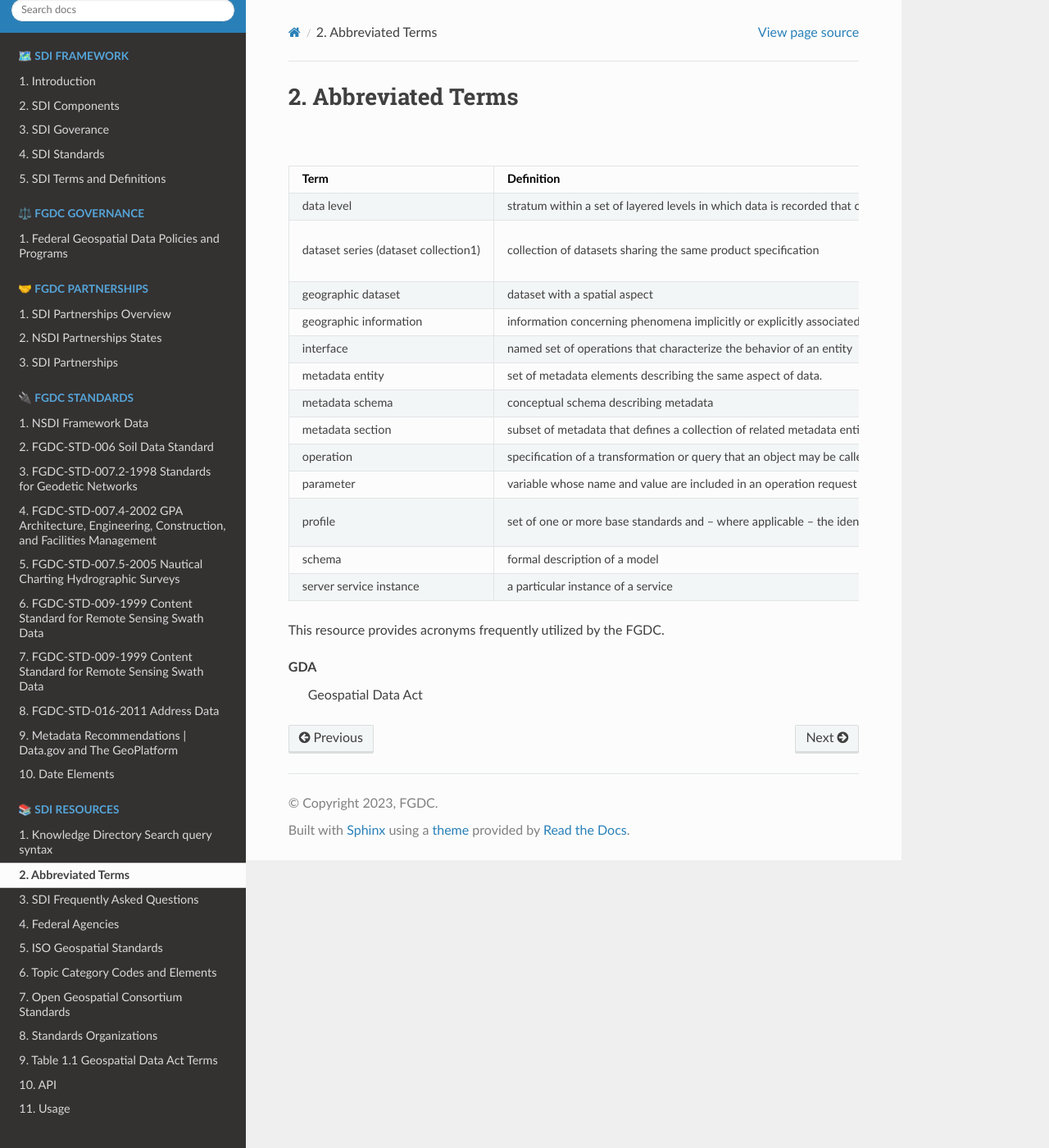
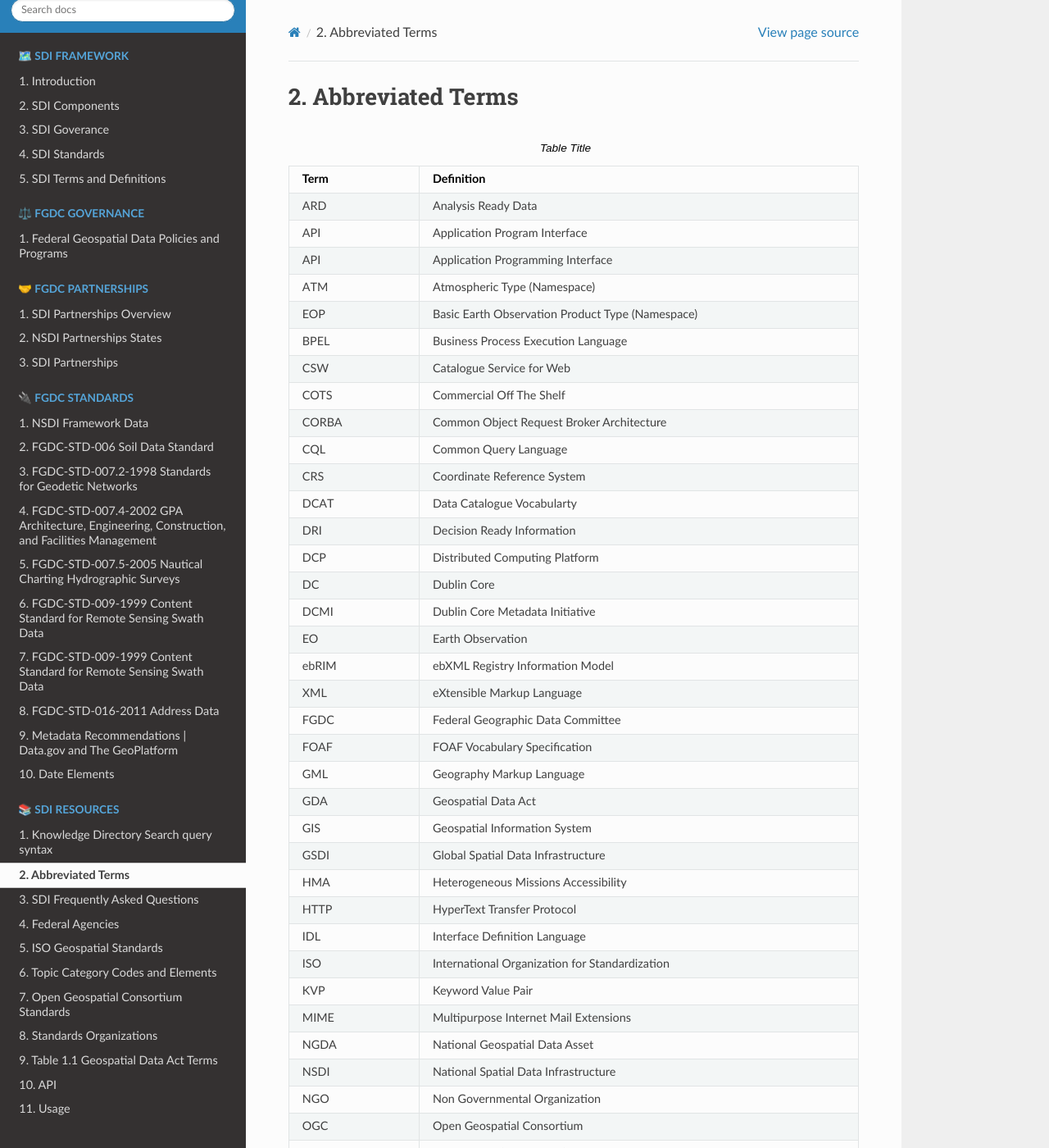
Before and after one commit to fgdcgov/sdi, a Sphinx documentation site: the page built from docs/source/references/acronyms.rst, in a window 1280 px wide and 1400 px high. Shown: the whole window at 82% size. Built offline with Sphinx 7.4.7 and the Read the Docs theme 2.0.0, drawn with Linux system fonts in a browser that asks for light colours; pages that are not in the unit, such as notebooks, are missing from menus; some of the changed text lies outside the part shown.

Commit message:
Updated References

```diff
--- a/docs/source/references/abbreviatedterms.csv
+++ b/docs/source/references/abbreviatedterms.csv
@@ -1,38 +1,55 @@
 Term,Definition
+ARD,Analysis Ready Data
 API ,Application Program Interface
+API,Application Programming Interface
 ATM,Atmospheric Type (Namespace)
+EOP,Basic Earth Observation Product Type (Namespace)
 BPEL,Business Process Execution Language
+CSW,Catalogue Service for Web
 COTS,Commercial Off The Shelf
+CORBA,Common Object Request Broker Architecture
 CQL,Common Query Language
 CRS,Coordinate Reference System
-CSW,Catalogue Service for Web
+DCAT,Data Catalogue Vocabularty
+DRI,Decision Ready Information
+DCP,Distributed Computing Platform
 DC,Dublin Core
 DCMI,Dublin Core Metadata Initiative
-DCP,Distributed Computing Platform
+EO,Earth Observation
 ebRIM,ebXML Registry Information Model
-EO,Earth Observation
-EOP,Basic Earth Observation Product Type (Namespace)
+XML,eXtensible Markup Language
+FGDC,Federal Geographic Data Committee
+FOAF,FOAF Vocabulary Specification
 GML,Geography Markup Language
+GDA,Geospatial Data Act
+GIS,Geospatial Information System
+GSDI,Global Spatial Data Infrastructure
 HMA,Heterogeneous Missions Accessibility
 HTTP,HyperText Transfer Protocol
+IDL,Interface Definition Language
 ISO,International Organization for Standardization
+KVP,Keyword Value Pair
+MIME,Multipurpose Internet Mail Extensions
+NGDA,National Geospatial Data Asset
+NSDI,National Spatial Data Infrastructure
+NGO,Non Governmental Organization
 OGC,Open Geospatial Consortium
 OPT,Optical Type (Namespace)
 PHR,Pleiades High Resolution Type (Namespace)
+Z39.50,"Service definition for information search and retrieval, also known as ISO 23950"
+SOAP,Simple Object Access Protocol
+SDI,Spatial Data infrastructure
+SQL,Structured Query Language
 SAR,Synthetic Aperture Radar Type (Namespace)
-SOAP,Simple Object Access Protocol
-SQL,Structured Query Language
+TBD,To Be Determined
+TBR,To Be Reviewed
+UTF-8,Unicode Transformation Format-8
 UML,Unified Modeling Language
 URI,Uniform Resource Identifier
 URL,Uniform Resource Locator
 URN,Uniform Resource Name
-UTF-8,Unicode Transformation Format-8
+WFS,Web Feature Service
+WMS,Web Mapping Service
 WSDL,Web Service Definition Language
 W3C,World Wide Web Consortium
-XML,eXtensible Markup Language
-GDA,Geospatial Data Act
-NGDA,National Geospatial Data Asset
-GIS,Geospatial Information System
-FGDC,Federal Geographic Data Committee
-GIS,Geospatial Information System
-FGDC,Federal Geographic Data Committee
+W3C,World Wide Web Consortium
--- a/docs/source/references/termsanddefinitions.csv
+++ b/docs/source/references/termsanddefinitions.csv
@@ -1,24 +1,27 @@
 Term,Definition,Reference
-"data level
-",stratum within a set of layered levels in which data is recorded that conforms to definitions of types found at the application model level ,ISO 19101
-"dataset series (dataset collection1)
-",collection of datasets sharing the same product specification," ISO 19113,
-ISO 19114,
-ISO 19115"
-"geographic dataset
-",dataset with a spatial aspect, ISO 19115
-"geographic information
-",information concerning phenomena implicitly or explicitly associated with a location relative to the Earth, ISO 19128
+data level,stratum within a set of layered levels in which data is recorded that conforms to definitions of types found at the application model level ,ISO 19101
+dataset series (dataset collection1),collection of datasets sharing the same product specification," ISO 19113, ISO 19114, ISO 19115"
+geographic dataset,dataset with a spatial aspect, ISO 19115
+geographic information,information concerning phenomena implicitly or explicitly associated with a location relative to the Earth, ISO 19128
 interface,named set of operations that characterize the behavior of an entity,ISO 19119
 metadata entity,set of metadata elements describing the same aspect of data.,ISO 19115
 metadata schema,conceptual schema describing metadata,ISO 19101
 metadata section,subset of metadata that defines a collection of related metadata entities and elements,ISO 19115
-operation,specification of a transformation or query that an object may be called to execute ,ISO 19119
-parameter,variable whose name and value are included in an operation request or response ,ISO 19119
-profile,"set of one or more base standards and – where applicable – the identification of chosen clauses, classes, subsets, options and parameters of those base standards that are necessary for accomplishing a particular function"," ISO 19101,
- ISO 19106"
-schema,formal description of a model ,"ISO 19101,
-ISO 19103,
-ISO 19109,
-ISO 19118"
-server service instance,a particular instance of a service, ISO 19128
+operation,specification of a transformation or query that an object may be called to execute ,ISO 19119
+parameter,variable whose name and value are included in an operation request or response ,ISO 19119
+profile,"set of one or more base standards and – where applicable – the identification of chosen clauses, classes, subsets, options and parameters of those base standards that are necessary for accomplishing a particular function"," ISO 19101, ISO 19106"
+schema,formal description of a model ,"ISO 19101, "
+,,"ISO 19103,"
+,,"ISO 19109,"
+,,ISO 19118
+server service instance,a particular instance of a service, ISO 19128
+data clearinghouse,"collection of institutions providing digital data, which can be searched through a single interface",ISO 19115
+,using a common metadata standard,
+feature catalogue,"catalogue containing definitions and descriptions of the feature types, feature attributes, and feature"," ISO 19101, ISO 19110"
+,"relationships occurring in one or more sets of geographic data, together with any feature operations",
+,that may be applied,
+metadata dataset,metadata describing a specific dataset ,ISO 19101
+service interface,shared boundary between an automated system or human being and another automated system or,ISO 19101
+,human being ,
+service metadata,metadata describing the operations and geographic information available at a server, ISO 19128
+transfer protocol,common set of rules for defining interactions between distributed systems ,ISO 19118
```
Also changed, not shown: docs/source/references/acronyms.rst (+2 -7 lines).
